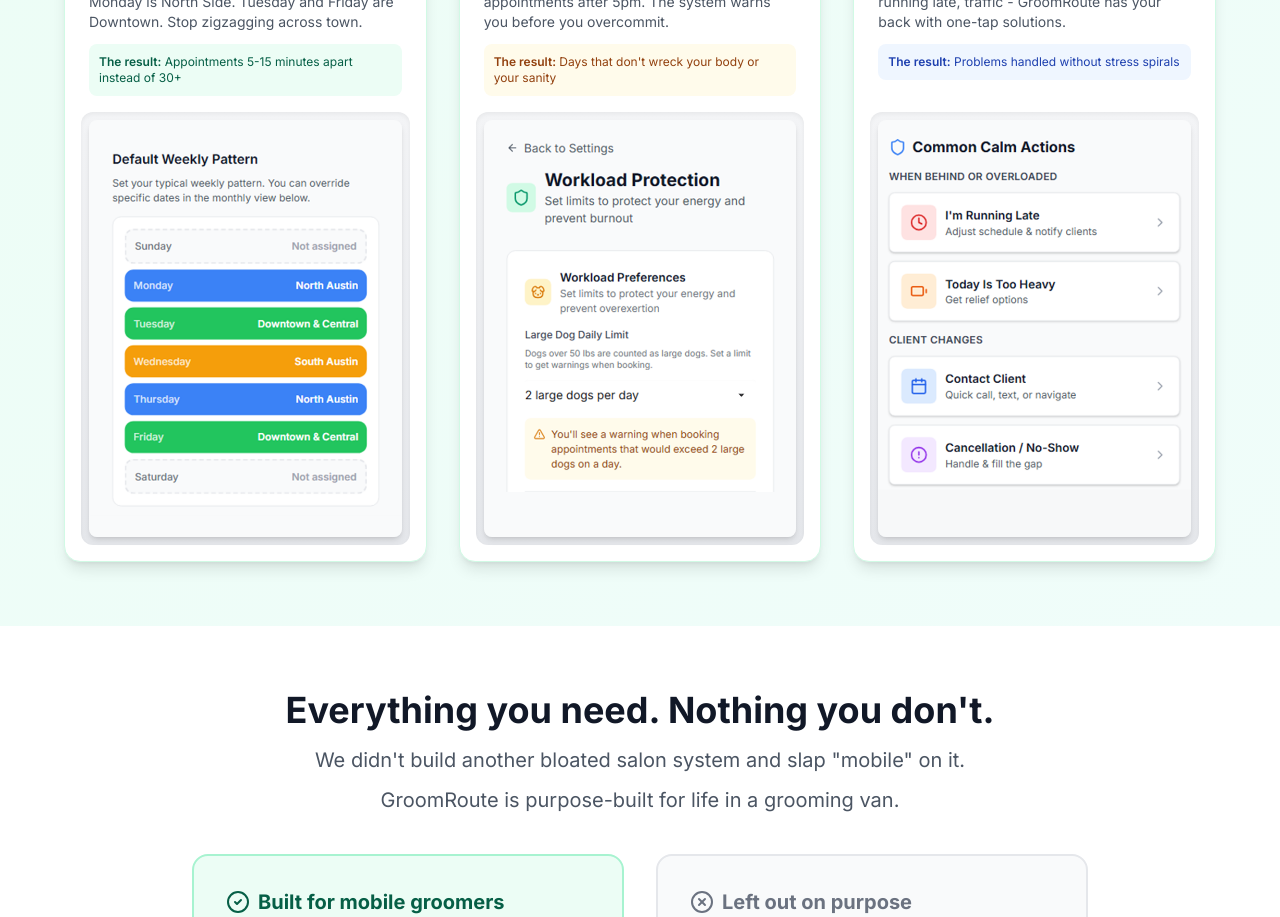
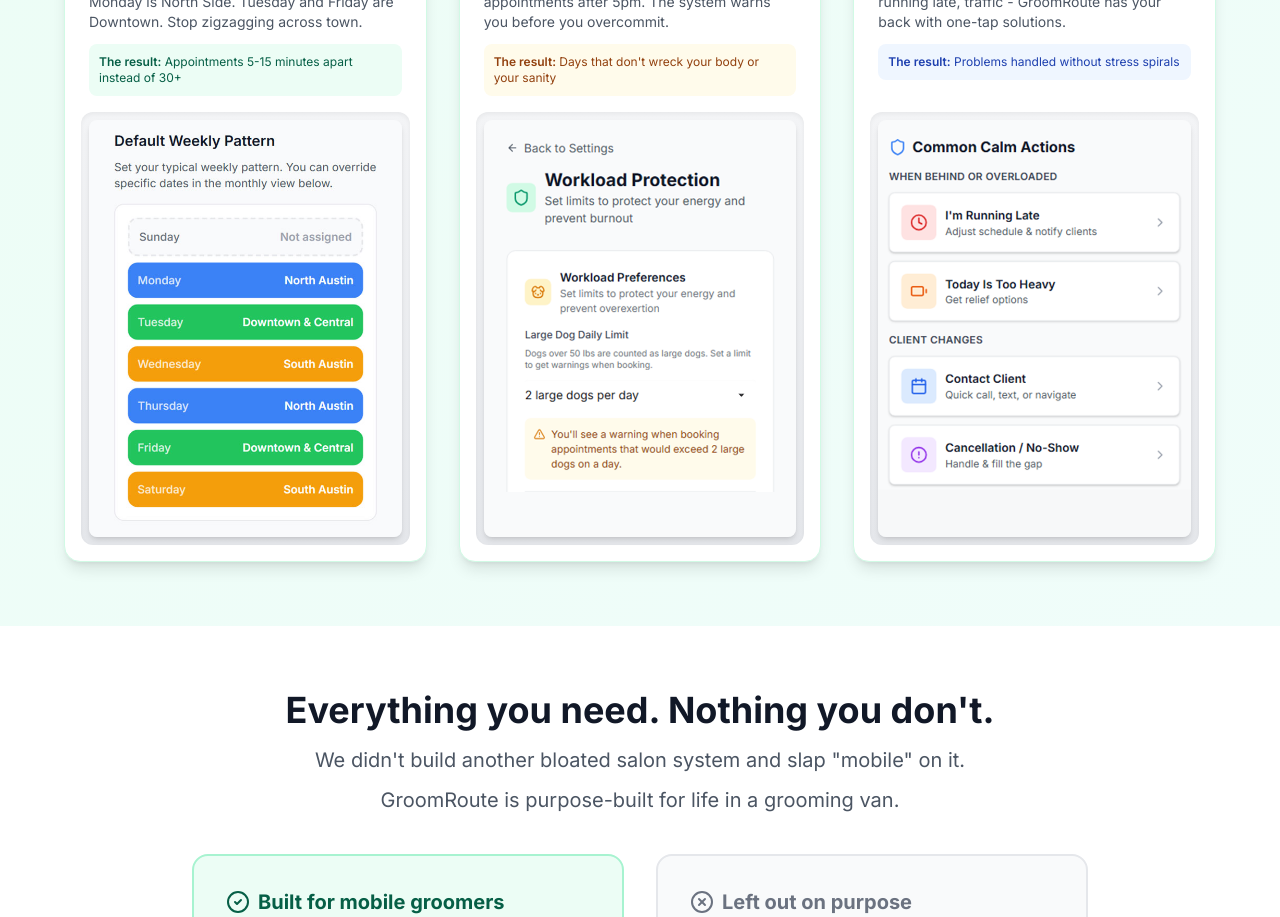
Before and after one commit to srdjank87/groomroute, a Next.js app: page / in a window 1280 px wide. Shown: the part 2080-2997 px from the top of the page. Built offline with nearby package versions, Linux system fonts and the light colour scheme; no server answers.

Commit message:
png to jpg

```diff
--- a/app/page.tsx
+++ b/app/page.tsx
@@ -216,7 +216,7 @@
               <div className="mt-auto px-4 pb-4">
                 <div className="bg-gradient-to-b from-gray-100 to-gray-200 rounded-xl p-2 shadow-inner">
                   <Image
-                    src="/images/area_days.png"
+                    src="/images/area_days.jpg"
                     alt="Area Days feature - assign neighborhoods to specific days"
                     width={300}
                     height={400}
```
Also changed, not shown: public/images/area_days.jpg (added).
